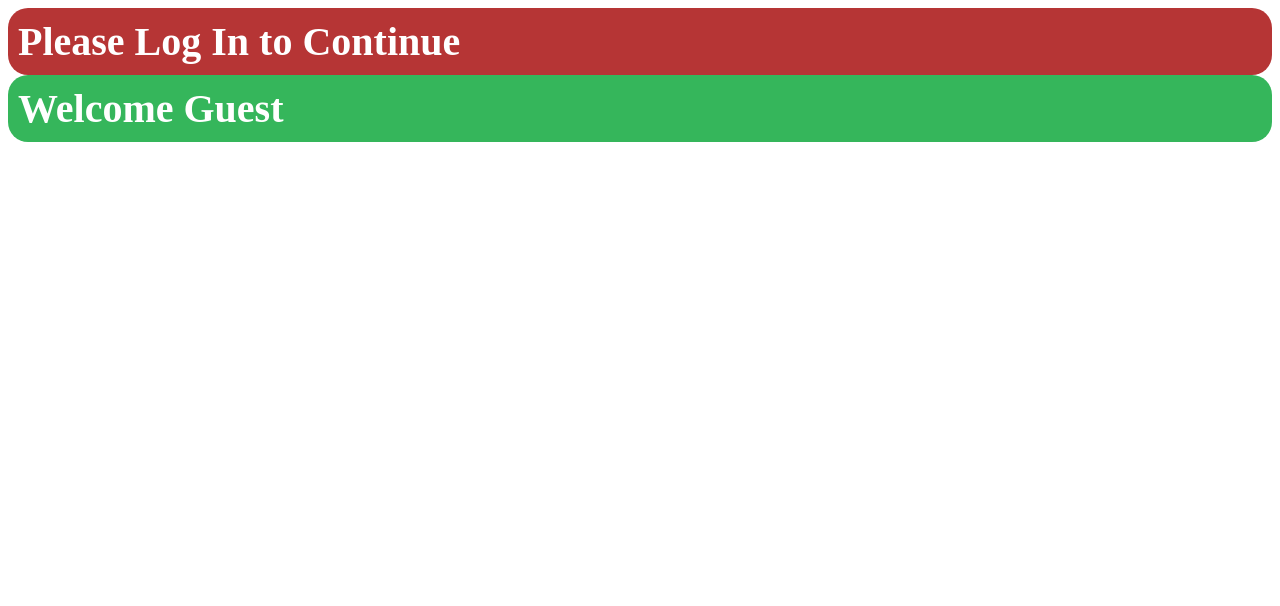
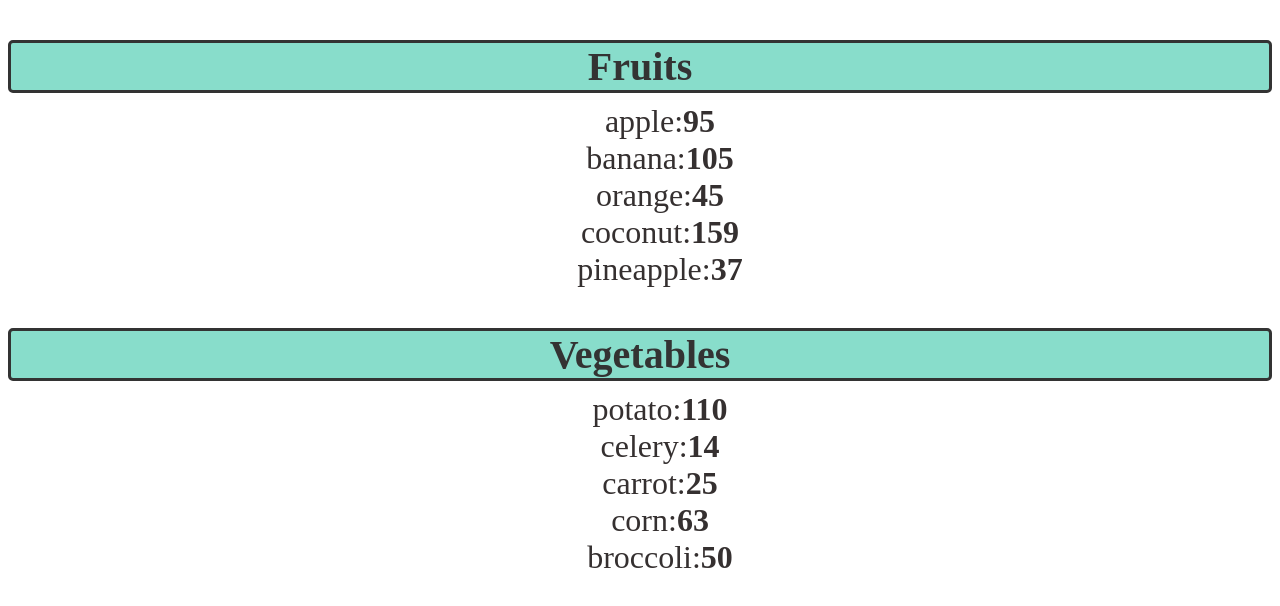
Before and after one commit to gilbertomartinimadeira/react-code, a React (Vite) app in the folder website/my-react-app/: page / in a window 1280 px wide. Shown: the top 606 px of the page. Built offline with nearby package versions, Linux system fonts and the light colour scheme.

Commit message:
Added list

```diff
--- a/website/my-react-app/src/App.jsx
+++ b/website/my-react-app/src/App.jsx
@@ -1,6 +1,22 @@
-import UserGreeting from "./UserGreeting";
+import List from "./List";
 
 function App() {
+
+  const fruits = [
+    {id:1,name:'apple', calories:95},
+    {id:2,name:'banana',calories:105},
+    {id:3,name:'orange',calories:45},
+    {id:4,name:'coconut',calories:159},
+    {id:5,name:'pineapple',calories:37}
+];
+
+const vegetables = [
+  {id:6,name:'potato', calories:110},
+  {id:7,name:'celery',calories:14},
+  {id:8,name:'carrot',calories:25},
+  {id:9,name:'corn',calories:63},
+  {id:10,name:'broccoli',calories:50}
+];
   return(
     <>
       {/* <Student name="Gilberto" age={40} isStudent={true}/>
@@ -9,9 +25,10 @@ function App() {
       <Student name="Sandy" age={27} isStudent={true}/>
       <Student name="Larry"/> */}
 
-      <UserGreeting isLoggedIn={false} username="Gilberto"/>
-      <UserGreeting isLoggedIn={true}/>
-
+      {/* <UserGreeting isLoggedIn={false} username="Gilberto"/>
+      <UserGreeting isLoggedIn={true}/> */}
+      {fruits.length > 0 && <List items={fruits} category="Fruits"/> }
+      {vegetables.length > 0 && <List items={vegetables} category="Vegetables"/> }
     </>
   );
 }
--- /dev/null
+++ b/website/my-react-app/src/List.jsx
@@ -0,0 +1,47 @@
+import PropTypes from 'prop-types';
+
+
+function List({ items, category }) {
+
+    category;
+    //fruits.sort((a,b) => a.name.localeCompare(b.name));
+    //fruits.sort((a,b) => b.name.localeCompare(a.name));
+
+    //fruits.sort((a,b) => a.calories - b.calories);
+    //fruits.sort((a,b) => b.calories - a.calories);
+
+    // const lowCalFruits = fruits.filter(f => f.calories < 100);
+    // const highCalFruits = fruits.filter(f => f.calories > 100);
+
+    const listItems = items.map(item =>
+        <li key={item.id}>{item.name}:
+            <b>{item.calories}</b>
+        </li>);
+
+
+
+    return (
+        <>
+            <h3 className="list-category">{category}</h3>
+            <ol className="list-items">
+                {listItems}
+            </ol>
+        </>
+    );
+}
+List.propTypes = {
+    category: PropTypes.string,
+    items: PropTypes.arrayOf(PropTypes.shape(
+        {
+            id: PropTypes.number,
+            name: PropTypes.string,
+            calories: PropTypes.number
+        })),
+};
+
+List.defaultProps = {
+    category: "Category",
+    items: []
+
+};
+export default List;
--- a/website/my-react-app/src/index.css
+++ b/website/my-react-app/src/index.css
@@ -65,3 +65,29 @@
   border-radius: 20px;
   margin: 0;
 }
+
+.list-category{
+  font-size: 2.5em;
+  font-weight: bold;
+  color: hsl(0,0%,20%);
+  margin-bottom: 10px;
+  text-align: center;
+  border: 3px solid;
+  border-radius: 5px;
+  background-color: rgb(136, 221, 203);
+
+
+}
+
+.list-items {
+  font-size: 2em;
+  list-style: none;
+  color: rgb(53, 48, 48);
+  text-align:center;
+  margin:0
+}
+
+.list-items li:hover{
+  color:rgb(31, 197, 142);
+  cursor: pointer;
+}
```
